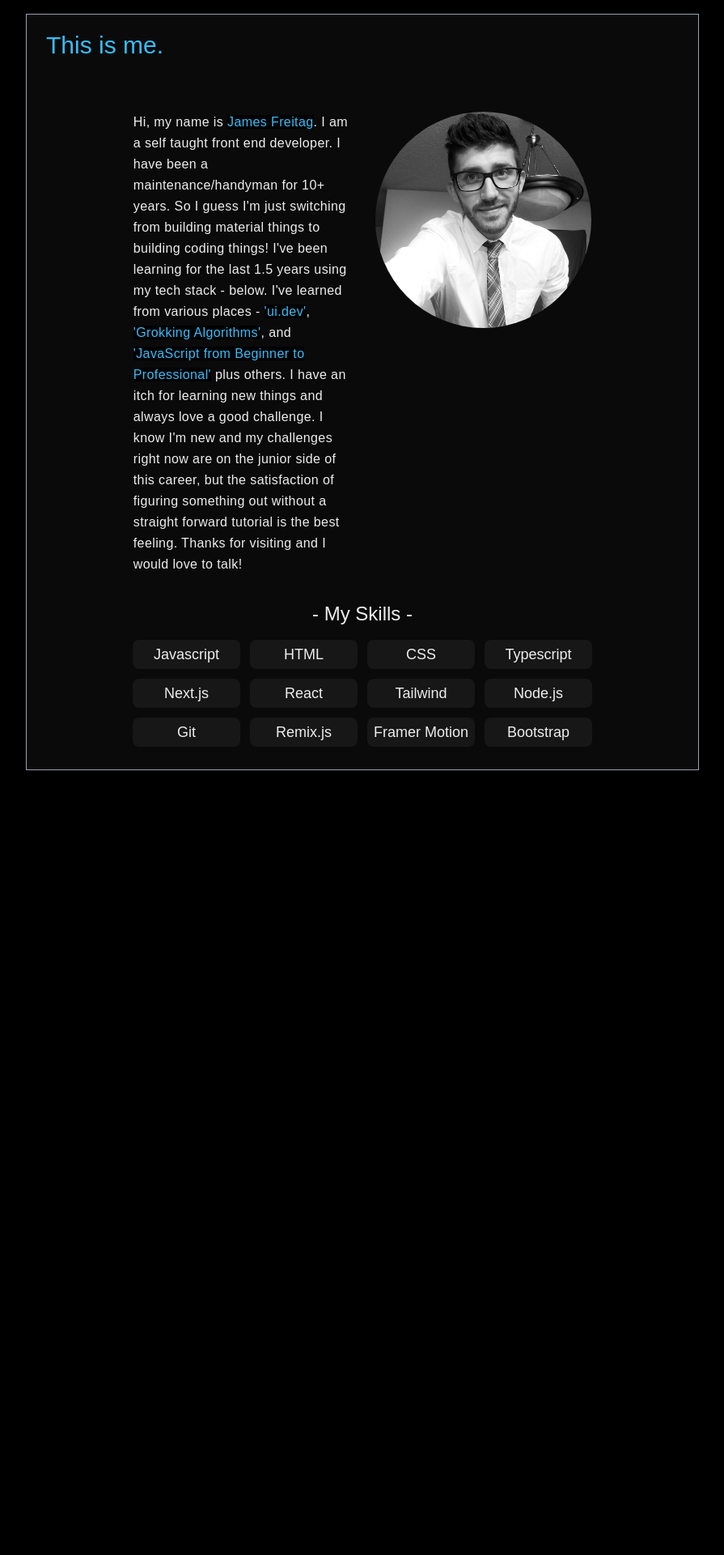
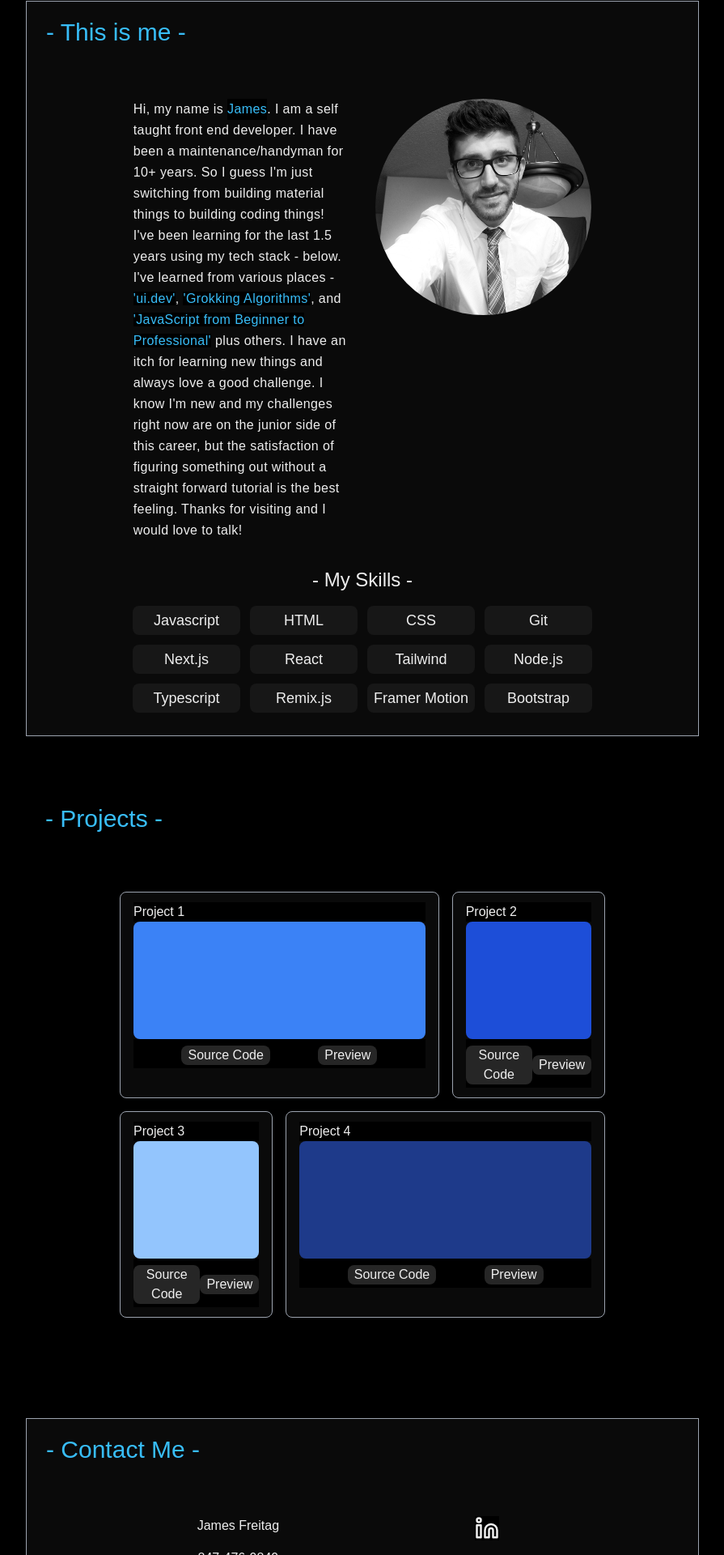
Before and after one commit to James-Freitag/portfolio-nextjs, a Next.js app: page / in a window 1280 px wide. Shown: the part 863-2783 px from the top of the page at 81% size, without its empty margins (192-1087 px from the left). Before the commit the page ends 1814 px from the top, so only its background shows below. Built offline with nearby package versions, Linux system fonts and the light colour scheme; a web font is replaced by a local one.

Commit message:
added more Framer

```diff
--- a/app/components/About.tsx
+++ b/app/components/About.tsx
@@ -1,10 +1,22 @@
 "use client";
-import { motion } from "framer-motion";
+import { animate, motion } from "framer-motion";
 import Image from "next/image";
 import profilePic from "../../public/me.jpg";
 
 const About = () => {
-  const fadeAnimationVariant = {
+  const name = "James";
+  const nameAnimationVariant = {
+    initial: {
+      y: -10,
+      opacity: 0,
+    },
+    animate: {
+      y: 0,
+      opacity: 1,
+    },
+  };
+
+  const fadeSkillsAnimationVariant = {
     initial: {
       opacity: 0,
       x: -200,
@@ -22,12 +34,12 @@ const About = () => {
     "Javascript",
     "HTML",
     "CSS",
-    "Typescript",
+    "Git",
     "Next.js",
     "React",
     "Tailwind",
     "Node.js",
-    "Git",
+    "Typescript",
     "Remix.js",
     "Framer Motion",
     "Bootstrap",
@@ -35,16 +47,35 @@ const About = () => {
   return (
     <section
       id="about"
-      className="h-dvh pt-20 w-full flex flex-col items-center"
+      className="h-full pt-16 w-full flex flex-col items-center"
     >
       <div className="w-[65%] py-3 px-4 bg-neutral-950 border-[1px] border-gray-400">
         <h2 className="text-3xl p-2 bg-neutral-950 text-sky-400 pb-12">
-          This is me.
+          - This is me -
         </h2>
-        <div className="w-3/4 grid grid-cols-2 mx-auto justify-evenly bg-neutral-950">
-          <p className="place-self-center leading-relaxed tracking-wide bg-neutral-950 p-4">
-            Hi, my name is <span className="text-sky-400">James Freitag</span>.
-            I am a self taught front end developer. I have been a
+        <div className="w-3/4 grid grid-cols-1 lg:grid-cols-2 mx-auto justify-evenly bg-neutral-950">
+          <p className="place-self-center text-md leading-relaxed tracking-wide bg-neutral-950 p-4">
+            Hi, my name is{" "}
+            <span>
+              {name.split("").map((l, i) => {
+                return (
+                  <motion.span
+                    variants={nameAnimationVariant}
+                    initial="initial"
+                    whileInView="animate"
+                    transition={{
+                      delay: 0.3 * i,
+                    }}
+                    viewport={{ once: true }}
+                    className="text-sky-400 inline-block"
+                    key={i}
+                  >
+                    {l}
+                  </motion.span>
+                );
+              })}
+            </span>
+            . I am a self taught front end developer. I have been a
             maintenance/handyman for 10+ years. So I guess I'm just switching
             from building material things to building coding things! I've been
             learning for the last 1.5 years using my tech stack - below. I've
@@ -58,7 +89,7 @@ const About = () => {
             a good challenge. I know I'm new and my challenges right now are on
             the junior side of this career, but the satisfaction of figuring
             something out without a straight forward tutorial is the best
-            feeling. Thanks for visiting and I would love to talk!
+            feeling. Thanks for visiting and I would love to talk!{" "}
           </p>
           <div className="p-4 bg-neutral-950">
             <Image
@@ -75,7 +106,7 @@ const About = () => {
               <motion.li
                 className="bg-neutral-900 rounded-lg py-1 px-2 text-lg"
                 key={index}
-                variants={fadeAnimationVariant}
+                variants={fadeSkillsAnimationVariant}
                 initial="initial"
                 whileInView="animate"
                 viewport={{
--- /dev/null
+++ b/app/components/Contact.tsx
@@ -0,0 +1,59 @@
+// React Icons imports
+import { FiLinkedin } from "react-icons/fi";
+import { FaGithub } from "react-icons/fa6";
+import { IoLogoInstagram } from "react-icons/io5";
+// Next js imports
+import Link from "next/link";
+
+const Contact = () => {
+  const iconSize = 30;
+  return (
+    <footer
+      id="contact"
+      className="h-full py-16 w-full flex flex-col items-center"
+    >
+      <div className="w-[65%] h-full pt-3 pb-16 px-4 bg-neutral-950 border-[1px] border-gray-400">
+        <h4 className="text-3xl p-2 bg-neutral-950 text-sky-400 pb-12">
+          - Contact Me -
+        </h4>
+        <div className="w-3/4 h-auto grid grid-cols-2 gap-4 mx-auto bg-neutral-950">
+          <div className="flex space-y-2 flex-col items-center p-4 bg-neutral-950">
+            <div className="flex flex-col justify-center items-center space-y-4 bg-neutral-950">
+              <p className="bg-neutral-950">James Freitag</p>
+              <p className="bg-neutral-950">847-476-9849</p>
+              <p className="bg-neutral-950">Ingleside, IL</p>
+              <p className="bg-neutral-950">jamesfreitag05@gmail.com</p>
+            </div>
+          </div>
+          <div className="flex flex-col space-y-2 items-center p-4 bg-neutral-950">
+            <ul className="flex flex-col justify-center items-center space-y-6 bg-neutral-950">
+              <li className="bg-neutral-950 hover:scale-105">
+                <Link
+                  target="_blank"
+                  href="https://www.linkedin.com/in/james-freitag-b758662a2/"
+                >
+                  <FiLinkedin size={iconSize} />
+                </Link>
+              </li>
+              <li className="bg-neutral-950 hover:scale-105">
+                <Link target="_blank" href="https://github.com/James-Freitag">
+                  <FaGithub size={iconSize} />
+                </Link>
+              </li>
+              <li className="bg-neutral-950 hover:scale-105">
+                <Link
+                  target="_blank"
+                  href="https://www.instagram.com/freitag05/"
+                >
+                  <IoLogoInstagram size={iconSize} />
+                </Link>
+              </li>
+            </ul>
+          </div>
+        </div>
+      </div>
+    </footer>
+  );
+};
+
+export default Contact;
--- a/app/components/Navbar.tsx
+++ b/app/components/Navbar.tsx
@@ -10,7 +10,7 @@ import { FaFolder } from "react-icons/fa";
 const Navbar = () => {
   const iconSize = 35;
   return (
-    <nav className="w-[16.5%] h-dvh flex justify-center items-center fixed z-9999 bg-transparent">
+    <nav className="w-[16.5%] h-dvh lg:flex justify-center items-center fixed z-9999 bg-transparent hidden">
       <ul className="flex flex-col items-center justify-center w-auto py-4 px-3 space-y-12  rounded-full h-[40%] bg-neutral-900">
         <li className="relative group">
           <Link href="#home">
@@ -35,7 +35,7 @@ const Navbar = () => {
           </div>
         </li>
         <li className="relative group">
-          <Link href="/">
+          <Link href="#projects">
             <FaFolder
               size={iconSize}
               className="bg-neutral-900 hover:scale-110 duration-200 ease-in"
@@ -46,7 +46,7 @@ const Navbar = () => {
           </div>
         </li>
         <li className="relative group">
-          <Link href="/">
+          <Link href="#contact">
             <MdOutlineConnectWithoutContact
               size={iconSize}
               className="bg-neutral-900 hover:scale-110 duration-200 ease-in"
--- /dev/null
+++ b/app/components/Projects.tsx
@@ -0,0 +1,144 @@
+"use client";
+import { animate, motion } from "framer-motion";
+
+const fadeLeftToRight = {
+  initial: {
+    opacity: 0,
+    scale: 0.5,
+    x: -250,
+  },
+  animate: () => ({
+    opacity: 1,
+    scale: 1,
+    x: 0,
+    transition: {
+      duration: 0.8,
+      delay: 0.5,
+      ease: [0, 0.71, 0.2, 1.01],
+    },
+  }),
+};
+const fadeRightToLeft = {
+  initial: {
+    opacity: 0,
+    scale: 0.5,
+    x: 250,
+  },
+  animate: () => ({
+    opacity: 1,
+    scale: 1,
+    x: 0,
+    transition: {
+      duration: 0.8,
+      delay: 0.8,
+      ease: [0, 0.71, 0.2, 1.01],
+    },
+  }),
+};
+
+const Projects = () => {
+  return (
+    <section
+      id="projects"
+      className="h-full pt-16 w-full flex flex-col items-center"
+    >
+      <div className="w-[65%] py-3 px-4">
+        <h3 className="text-3xl text-sky-400  p-2">- Projects -</h3>
+        <div className="flex justify-center items-center pb-12">
+          <div className="grid w-3/4 grid-cols-1 md:grid-cols-3 md:pt-16 gap-4">
+            <motion.div
+              variants={fadeLeftToRight}
+              initial="initial"
+              whileInView="animate"
+              viewport={{
+                once: true,
+              }}
+              whileHover={{ scale: 1.02 }}
+              transition={{ type: "spring", stiffness: 400, damping: 18 }}
+              className="w-full h-auto rounded-lg md:col-span-2 py-3 px-4 bg-neutral-950 border-[1px] border-gray-400"
+            >
+              <p>Project 1</p>
+              <div className="h-[145px] w-full px-4 bg-blue-500 rounded-lg"></div>
+              <div className="flex justify-evenly items-center pt-2 w-full py-1">
+                <button className="bg-neutral-800 rounded-lg px-2">
+                  Source Code
+                </button>
+                <button className="bg-neutral-800 rounded-lg px-2">
+                  Preview
+                </button>
+              </div>
+            </motion.div>
+            <motion.div
+              variants={fadeRightToLeft}
+              initial="initial"
+              whileInView="animate"
+              viewport={{
+                once: true,
+              }}
+              whileHover={{ scale: 1.02 }}
+              transition={{ type: "spring", stiffness: 400, damping: 18 }}
+              className="w-full h-auto py-3 px-4 bg-neutral-950 rounded-lg border-[1px] border-gray-400"
+            >
+              <p>Project 2</p>
+              <div className="h-[145px] w-full px-4 bg-blue-700 rounded-lg"></div>
+              <div className="flex justify-evenly items-center w-full pt-2 py-1">
+                <button className="bg-neutral-800 rounded-lg px-2">
+                  Source Code
+                </button>
+                <button className="bg-neutral-800 rounded-lg px-2">
+                  Preview
+                </button>
+              </div>
+            </motion.div>
+            <motion.div
+              variants={fadeLeftToRight}
+              initial="initial"
+              whileInView="animate"
+              viewport={{
+                once: true,
+              }}
+              whileHover={{ scale: 1.02 }}
+              transition={{ type: "spring", stiffness: 400, damping: 18 }}
+              className="w-full h-auto py-3 px-4 md:row-start-2 rounded-lg bg-neutral-950 border-[1px] border-gray-400"
+            >
+              <p>Project 3</p>
+              <div className="h-[145px] w-full px-4 bg-blue-300 rounded-lg"></div>
+              <div className="flex justify-evenly items-center w-full py-1 pt-2">
+                <button className="bg-neutral-800 rounded-lg px-2">
+                  Source Code
+                </button>
+                <button className="bg-neutral-800 rounded-lg px-2">
+                  Preview
+                </button>
+              </div>
+            </motion.div>
+            <motion.div
+              variants={fadeRightToLeft}
+              initial="initial"
+              whileInView="animate"
+              viewport={{
+                once: true,
+              }}
+              whileHover={{ scale: 1.02 }}
+              transition={{ type: "spring", stiffness: 400, damping: 18 }}
+              className="w-full h-auto py-3 px-4 md:col-span-2 bg-neutral-950 rounded-lg border-[1px] border-gray-400"
+            >
+              <p>Project 4</p>
+              <div className="h-[145px] w-full px-4 bg-blue-900 rounded-lg"></div>
+              <div className="flex justify-evenly items-center w-full pt-2 py-1">
+                <button className="bg-neutral-800 rounded-lg px-2">
+                  Source Code
+                </button>
+                <button className="bg-neutral-800 rounded-lg px-2">
+                  Preview
+                </button>
+              </div>
+            </motion.div>
+          </div>
+        </div>
+      </div>
+    </section>
+  );
+};
+
+export default Projects;
--- a/app/page.tsx
+++ b/app/page.tsx
@@ -1,11 +1,15 @@
 import About from "./components/About";
+import Contact from "./components/Contact";
 import Header from "./components/Header";
+import Projects from "./components/Projects";
 
 export default function Home() {
   return (
     <main className="h-full w-full flex flex-col justify-center items-center">
       <Header />
       <About />
+      <Projects />
+      <Contact />
     </main>
   );
 }
--- /dev/null
+++ b/app/ui/ProjectCardLayout.tsx
@@ -0,0 +1,10 @@
+const ProjectCardLayout = () => {
+  return (
+    <div className="w-full h-dvh ">
+      <div>Projects</div>
+      <p>name</p>
+    </div>
+  );
+};
+
+export default ProjectCardLayout;
```
Also changed, not shown: app/components/Header.tsx (+5 -3 lines), public/downarrow.svg (added).
